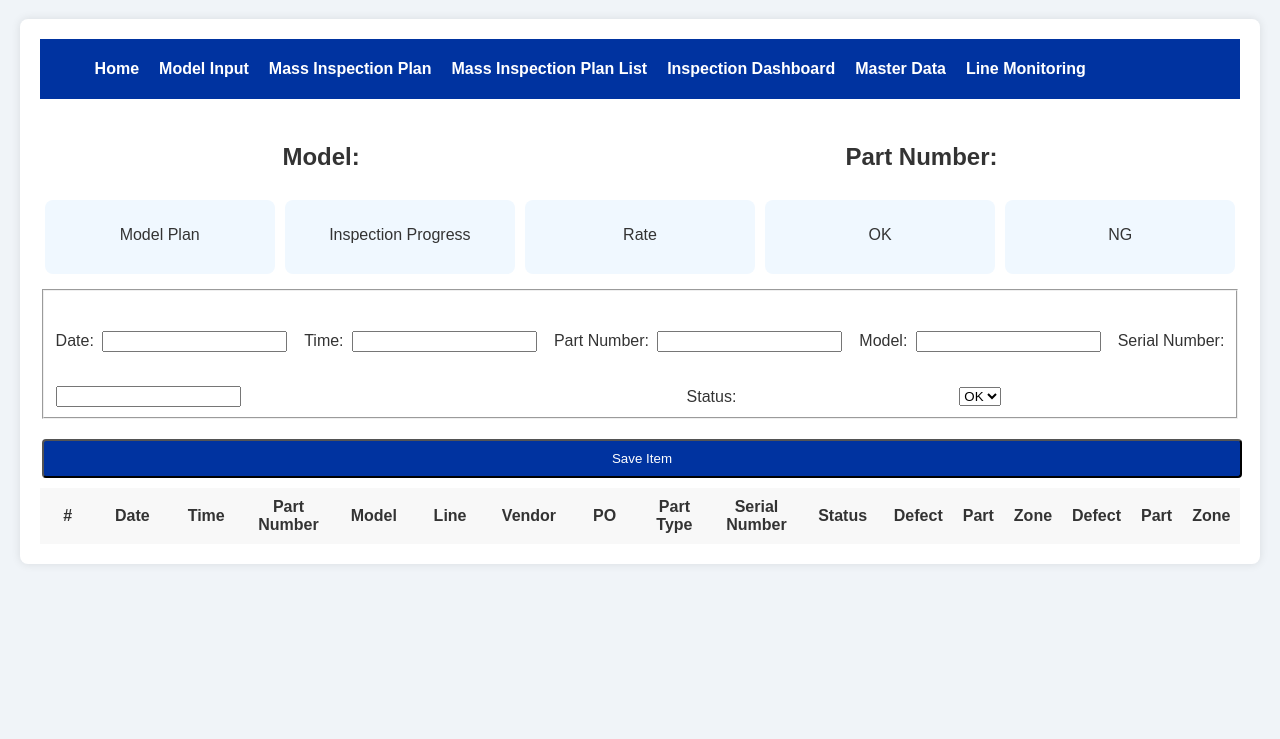
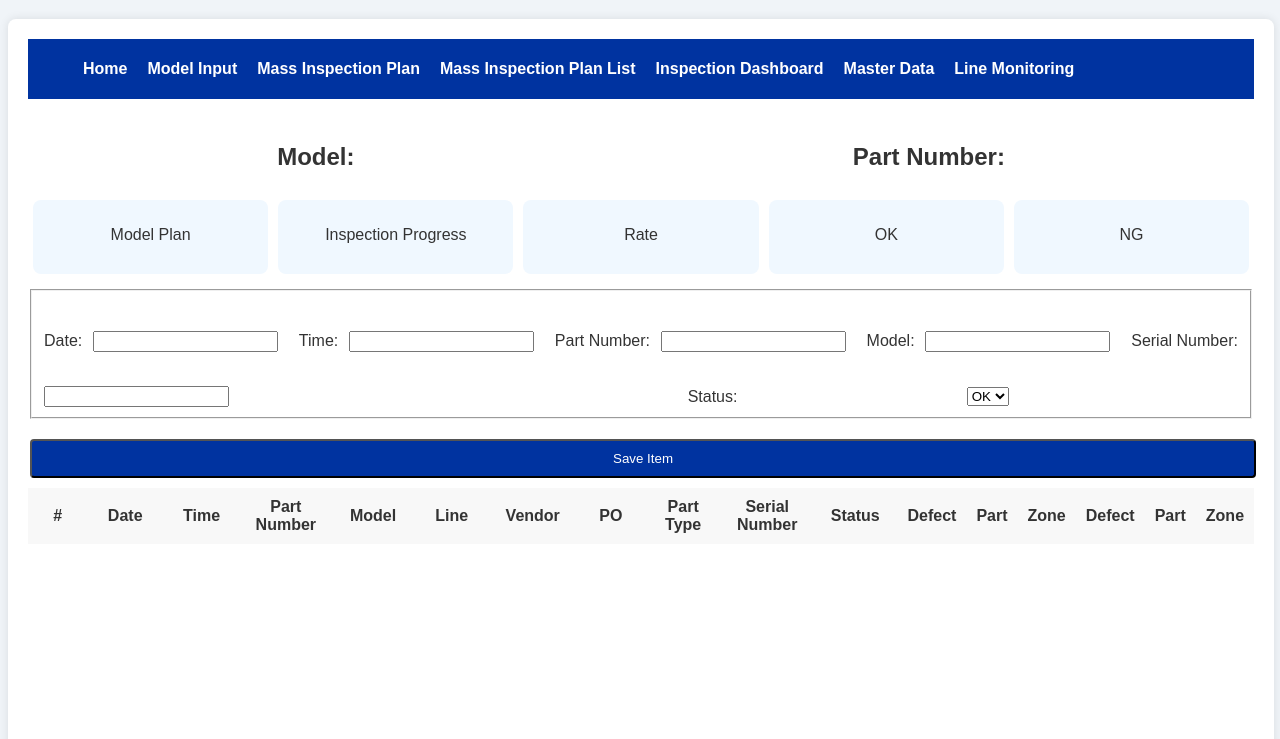
Before and after one commit to JuniorFreitas16/mips-final, a website: page mass-inspection.html in a window 1280 px wide. Shown: the part 61-800 px from the top of the page. Drawn offline with Linux system fonts and the light colour scheme.

Commit message:
Atualizar o inspection.css

```diff
--- a/inspection.css
+++ b/inspection.css
@@ -46,7 +46,7 @@ body {
 }
 
 .container {
-  width: 95%;
+  width: 97%;
   margin: auto;
   padding: 20px;
   background-color: #ffffff;
@@ -194,7 +194,7 @@ button:hover {
 table {
   display: block;
   width: 100%;
-  height: 100%;
+  height: 500px;
   border-collapse: collapse;
   margin-top: 0px;
   flex-wrap: wrap;
```
